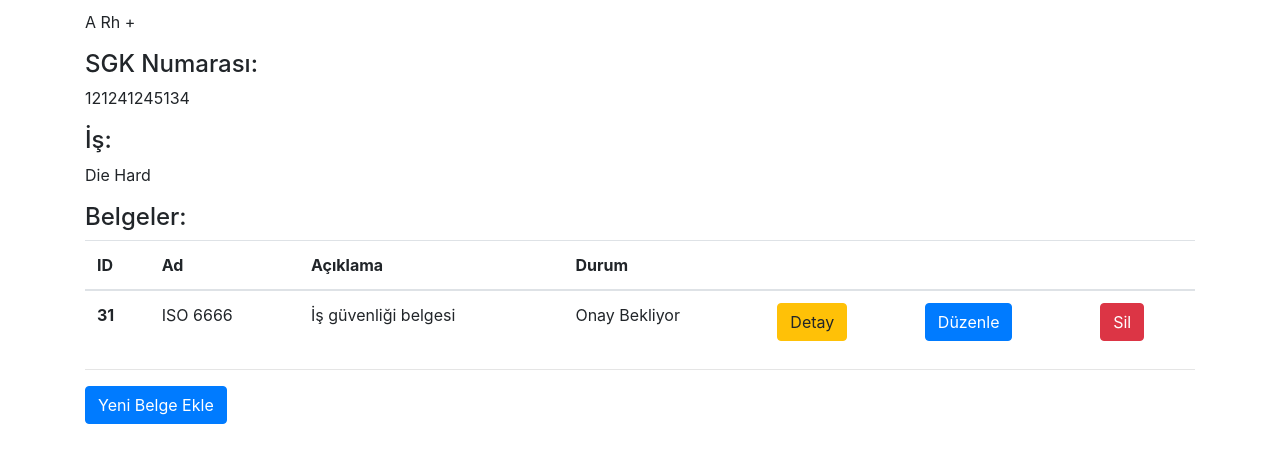
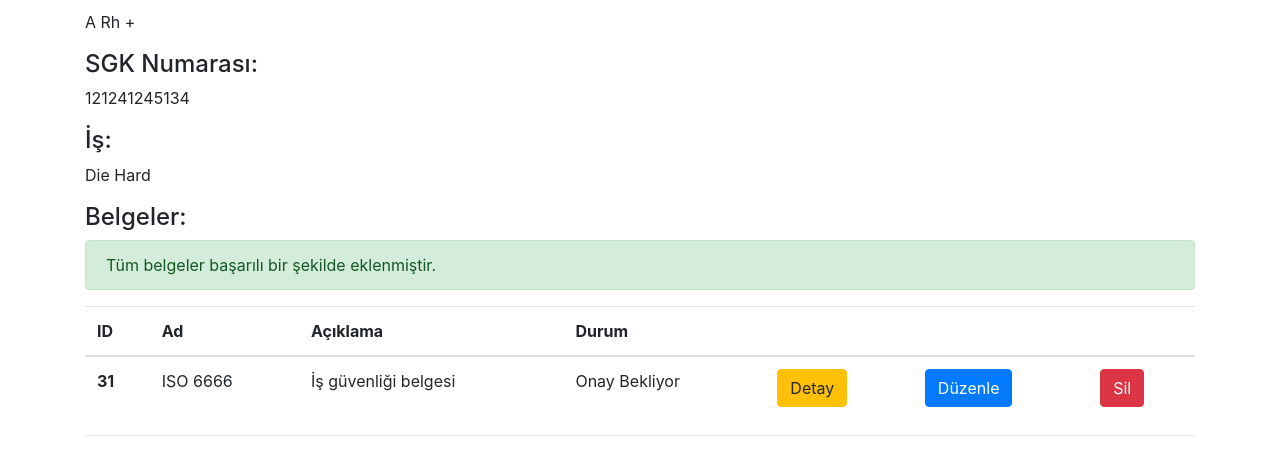
Before and after one commit to muhammedkarakul/Safeput, a Django app: page /personelDetay/1 in a window 1280 px wide. Shown: the part 689-1141 px from the top of the page. Before the commit the page ends 1113 px from the top, so only its background shows below. Run offline with Django 3.2, Linux system fonts and the light colour scheme; data comes from the database, SQL or seed files in the repository; both versions use the stored data as it was after the commit; some libraries are stand-ins or nearby versions.

Commit message:
Personel detay ekranında yüklenecek belge sayısını gösterme ve gerekli sayıda belge eklendiyse belge ekle butonunu gizleme işlemi gerçekleştirildi.

```diff
--- a/safeputapp/templates/personelDetay.html
+++ b/safeputapp/templates/personelDetay.html
@@ -12,7 +12,7 @@
             <div class="container">
 
                 <nav class="navbar navbar-light bg-light">
-                    <a class="navbar-brand" href="/personelListe/{{ personel.is_id.id }}">
+                    <a class="navbar-brand" href="/personelListe/{{ mevcutIs.id }}">
                         <img src="https://image.flaticon.com/icons/svg/118/118739.svg" width="30" height="30" alt=""> Geri Dön
                     </a>
                 </nav>
@@ -79,6 +79,19 @@
 
                     {% if belgeler %}
 
+                        {% if yuklenecekBelgeSayisi %}
+
+                            <div class="alert alert-warning">
+                                Gerekli belge sayısı: {{ yuklenecekBelgeSayisi }}
+                            </div>
+                        {% else %}
+
+                            <div class="alert alert-success">
+                                Tüm belgeler başarılı bir şekilde eklenmiştir.
+                            </div>
+
+                        {% endif %}
+
                         <table class="table">
                             <thead>
                                 <tr>
@@ -94,8 +107,6 @@
                             <tbody>
 
                                 {% for belge in belgeler %}
-
-
 
                                         <tr>
                                             <th scope="row"> {{ belge.id }} </th>
@@ -129,7 +140,11 @@
 
                 <hr>
 
-                <a href="/belgeEkle/{{ personel.id }}" class="btn btn-primary"> Yeni Belge Ekle </a>
+                {% if yuklenecekBelgeSayisi %}
+
+                    <a href="/belgeEkle/{{ personel.id }}" class="btn btn-primary"> Yeni Belge Ekle </a>
+
+                {% endif %}
 
             </div>
 
--- a/safeputapp/views.py
+++ b/safeputapp/views.py
@@ -342,9 +342,13 @@ def personelDetay(request, id):
 
     personel = get_object_or_404(Personel, id=id)
 
+    mevcutIs = get_object_or_404(Is, id = personel.is_id.id)
+
     belgeler = Belge.objects.filter(personel_id=id).filter(aktifmi = True)
 
-    return render(request, "personelDetay.html", { "personel" : personel, "belgeler" : belgeler, "mevcutIs" : personel.is_id.id })
+    yuklenecekBelgeSayisi = mevcutIs.guvenlik_seviye.id - len(belgeler)
+
+    return render(request, "personelDetay.html", { "personel" : personel, "belgeler" : belgeler, "mevcutIs" : mevcutIs, "yuklenecekBelgeSayisi" : yuklenecekBelgeSayisi })
 
 def belgeListe(request):
 
```
Also changed, not shown: db.sqlite3, 1 other file.
